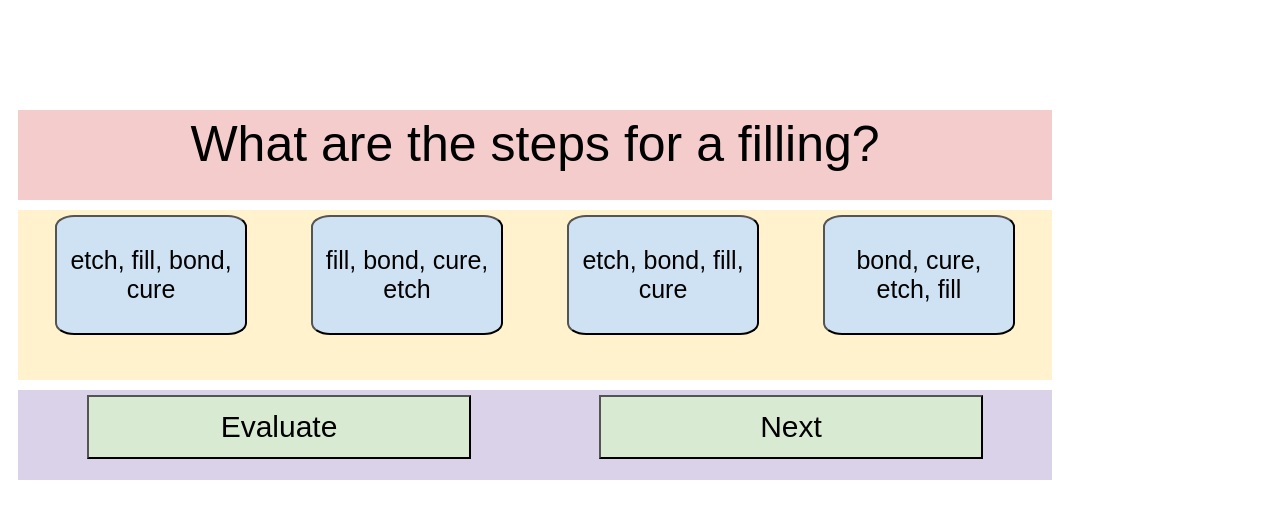
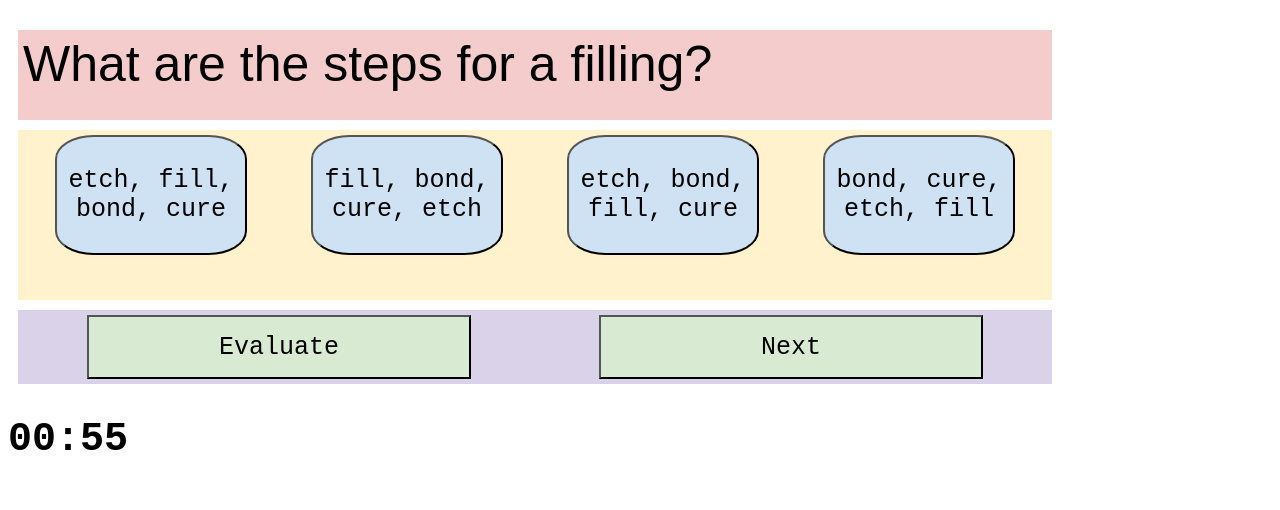
Before and after one commit to SophiaAramburu/DentalQuiz, a plain HTML site: page index.html in a window 1280 px wide. Shown: the top 510 px of the page. Drawn offline with Linux system fonts and the light colour scheme.

Commit message:
second submission

```diff
--- a/assets/script.js
+++ b/assets/script.js
@@ -1,4 +1,4 @@
-alert("Press OK to start this quiz!");
+alert("Press OK to start this quiz! You'll have one minute to answer all of the questions");
 var timeH = document.querySelector("h1");
 var timeSecond = 60;
 
--- a/assets/style.css
+++ b/assets/style.css
@@ -7,9 +7,6 @@ body{
 .topbar{
     height: 100vh;
     display: flex;
-    flex-direction: column;
-    justify-content: center;
-    align-items: center;
 }
 .question-container{
     margin: 10px;
@@ -18,14 +15,11 @@ body{
     height: 10vh;
     background-color: #f4cccc;
     font-size: 50px;
-    text-align: center;
     font-family: fantasy;
 }
 .result{
     margin: 10px;
     padding: 5px;
-    width:80vw;
-    height: 10vh;
     text-align: center;
     font-size: 50px;
 
@@ -38,7 +32,6 @@ body{
     width: 80vw;
     height: 20vh;
     background-color: #fff2cc;
-
 }
 .option{
     padding: 10px;
@@ -46,14 +39,14 @@ body{
     height: 15vh;
     font-size: 25px;
     background-color: #cfe2f3;
-    border-radius: 10%;
+    border-radius: 20%;
+    font-family: monospace;
 }
 .option:hover{
     background-color: #d9ead3;
 }
 .navigation{
     width: 80vw;
-    height: 10vh;
     margin: 10px;
     padding: 5px;
     display: flex;
@@ -65,17 +58,19 @@ body{
     width:30vw;
     height: 8vh;
     padding: 5px;
-    font-size: larger;
+    font-size: smaller;
 }
 .evaluate{
 
     background-color: #d9ead3;
-    font-size: 30px;
+    font-size: 25px;
+    font-family: monospace;
 }
 .next{
     color: black;
     background-color: #d9ead3;
-    font-size: 30px;
+    font-size: 25px;
+    font-family: monospace;
 }
 
 section {
@@ -87,4 +82,19 @@ section {
 h1 {
     font-family: monospace;
     font-size: 40px;
+    display: flex;
+    justify-content: space-around
+    margin: center;
+
 }
+
+.question-container:hover{
+background-color: plum;
+}
+
+.evaluate:hover{
+    background-color: teal;
+}
+.next:hover{
+    background-color: darkorange;
+}
```
